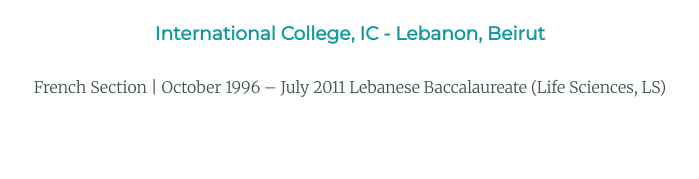
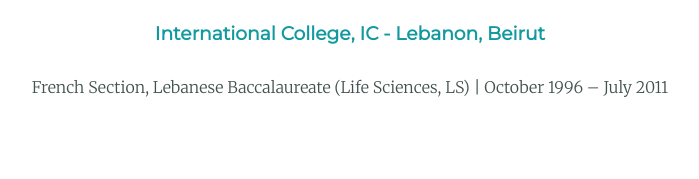
Before and after one commit to Ramiamhaz/cv, a plain HTML site: page index.html in a window 1280 px wide. Shown: the part 2139-2318 px from the top of the page, 290-989 px from the left. Drawn offline with Linux system fonts and the light colour scheme.

Commit message:
update 4

```diff
--- a/index.html
+++ b/index.html
@@ -43,7 +43,7 @@
         </div>
         <div class="education-row">
           <h3>International College, IC - Lebanon, Beirut</h3>
-          <p>French Section | October 1996 – July 2011 Lebanese Baccalaureate (Life Sciences, LS)</p>
+          <p>French Section, Lebanese Baccalaureate (Life Sciences, LS) | October 1996 – July 2011</p>
         </div>
       </div>
 
```
